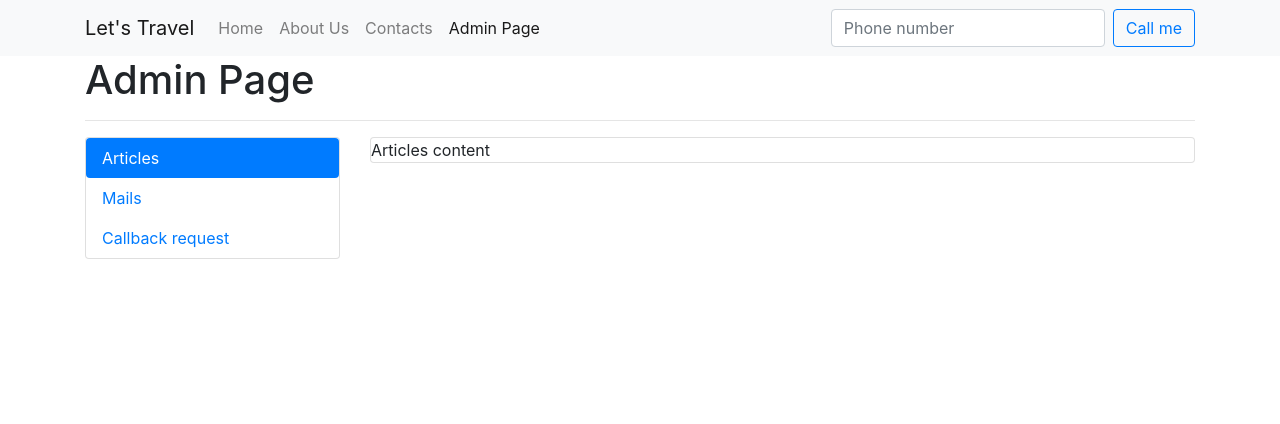
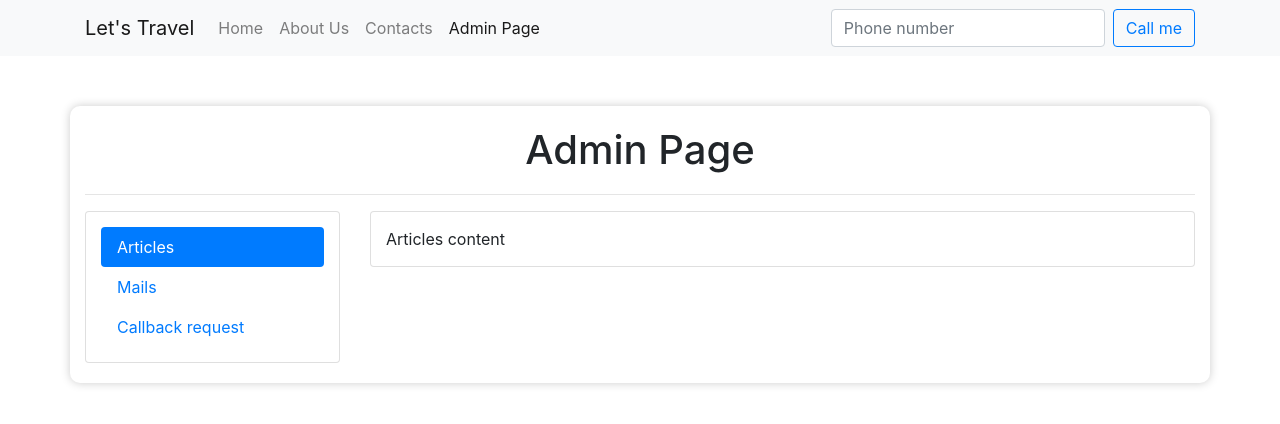
Before and after one commit to henry88lay/Lets-Travel, a website: page application/public/admin/index.html in a window 1280 px wide. Drawn offline with nearby package versions, Linux system fonts and the light colour scheme.

Commit message:
added styling for for the admin page

```diff
--- a/application/public/admin/index.html
+++ b/application/public/admin/index.html
@@ -42,7 +42,7 @@
         </nav>
     </header>
     <main>
-        <div class="container">
+        <div class="container page-wrapper">
             <h1>Admin Page</h1>
             <hr>
             <div class="row">
--- a/application/public/css/styles.css
+++ b/application/public/css/styles.css
@@ -11,3 +11,19 @@ footer>.container, footer .row {
     height: 100%;
 
 }
+
+.page-wrapper {
+    margin: 50px auto;
+    padding: 20px 15px;
+    box-shadow: 0 0 10px #ccc;
+    border-radius: 10px;
+}
+
+.page-wrapper h1 {
+    text-align: center;
+    margin-bottom: 20px;
+}
+
+.card-block {
+    padding: 15px;
+}
```
